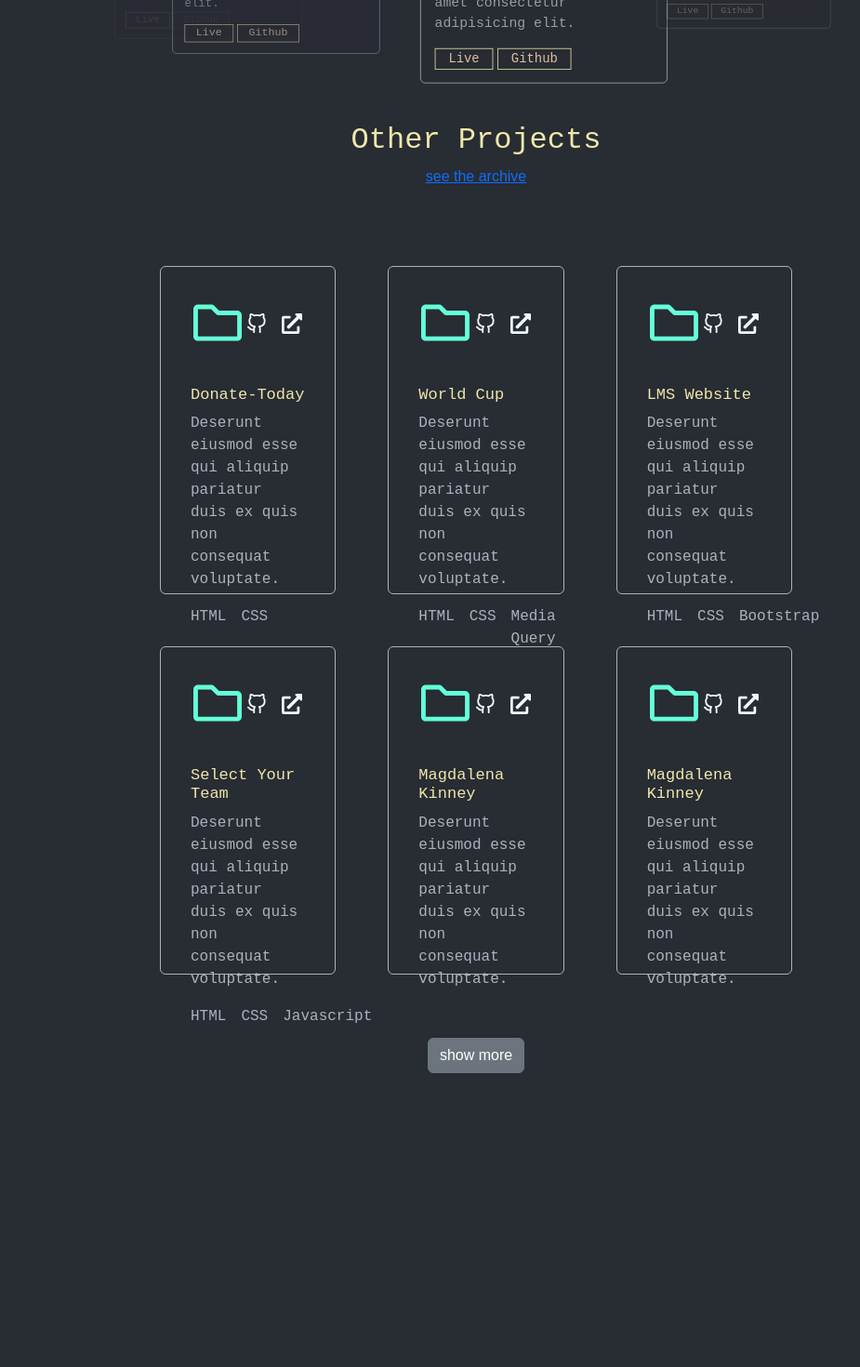
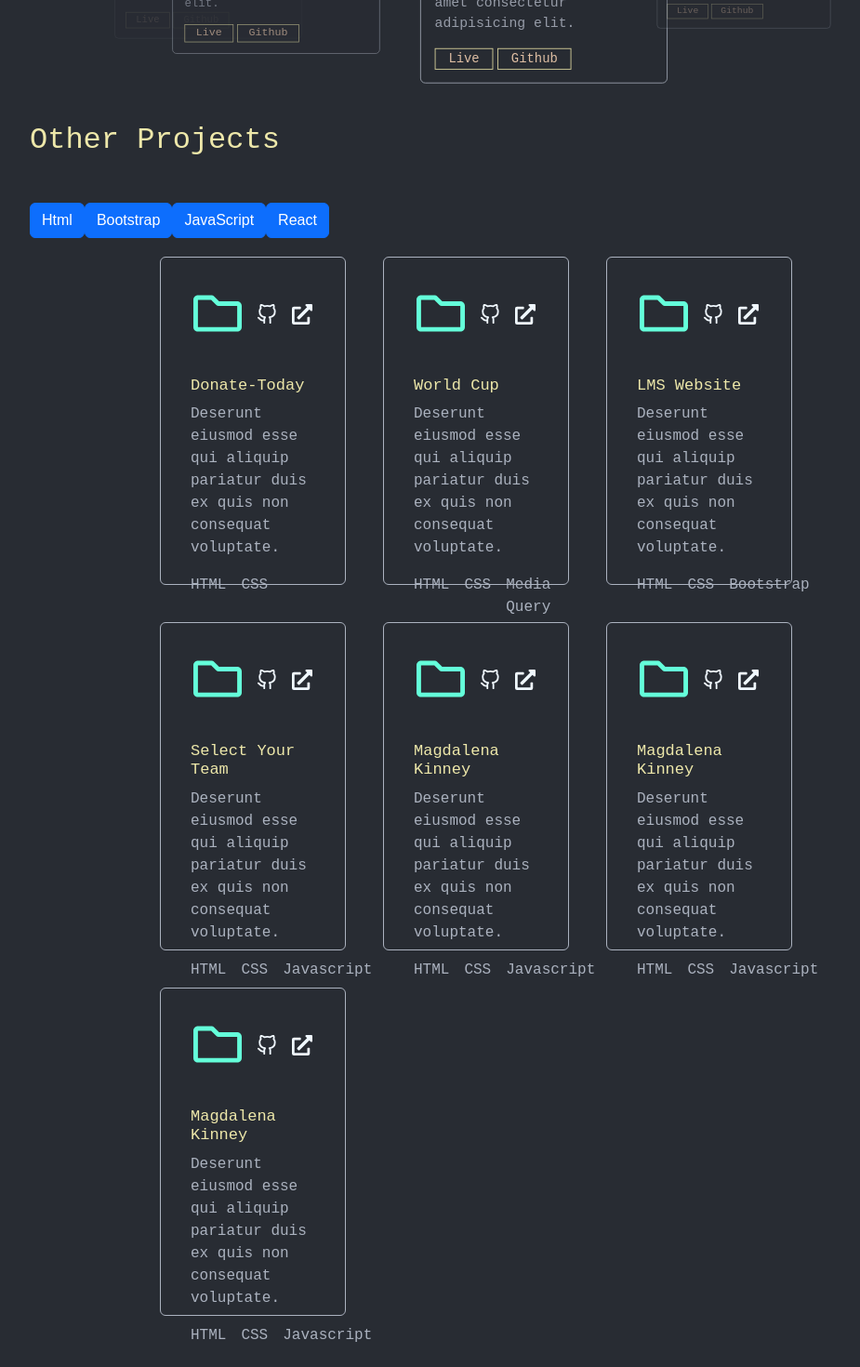
Before and after one commit to mohammadibrahiim1/portfolio, a React (Create React App) app: page / in a window 1280 px wide. Shown: the part 2460-3930 px from the top of the page at 93% size, without its empty margins (128-1053 px from the left). Built offline with nearby package versions, Linux system fonts and the light colour scheme.

Commit message:
category navbar add

```diff
--- a/public/projects.json
+++ b/public/projects.json
@@ -4,6 +4,7 @@
     "image": "http://placehold.it/32x32",
     "name": "Donate-Today",
     "about": "Deserunt eiusmod esse qui aliquip pariatur duis ex quis non consequat voluptate. Dolore excepteur velit est nisi laborum do commodo anim esse officia pariatur in commodo nostrud. Labore tempor enim et esse ad cupidatat quis nisi laborum nulla ad veniam incididunt. Cillum sit consequat proident sunt in ex quis sint consectetur.\r\n",
+    "category": "HTML",
     "externalLink": "https://mohammadibrahim11.github.io/donate-today/",
     "githubLink": "https://github.com/mohammadibrahim11/donate-today",
     "tools": [
@@ -16,6 +17,7 @@
     "image": "http://placehold.it/32x32",
     "name": "World Cup",
     "about": "Deserunt eiusmod esse qui aliquip pariatur duis ex quis non consequat voluptate. Dolore excepteur velit est nisi laborum do commodo anim esse officia pariatur in commodo nostrud. Labore tempor enim et esse ad cupidatat quis nisi laborum nulla ad veniam incididunt. Cillum sit consequat proident sunt in ex quis sint consectetur.\r\n",
+    "category": "HTML",
     "externalLink": "https://mohammadibrahim11.github.io/world-cup/",
     "githubLink": "https://github.com/mohammadibrahim11/world-cup",
     "tools": [
@@ -29,6 +31,7 @@
     "image": "http://placehold.it/32x32",
     "name": "LMS Website",
     "about": "Deserunt eiusmod esse qui aliquip pariatur duis ex quis non consequat voluptate. Dolore excepteur velit est nisi laborum do commodo anim esse officia pariatur in commodo nostrud. Labore tempor enim et esse ad cupidatat quis nisi laborum nulla ad veniam incididunt. Cillum sit consequat proident sunt in ex quis sint consectetur.\r\n",
+    "category": "Bootstrap",
     "externalLink": "https://mohammadibrahim11.github.io/edu-care/",
     "githubLink": "https://github.com/mohammadibrahim11/edu-care",
     "tools": [
@@ -42,6 +45,7 @@
     "image": "http://placehold.it/32x32",
     "name": "Select Your Team",
     "about": "Deserunt eiusmod esse qui aliquip pariatur duis ex quis non consequat voluptate. Dolore excepteur velit est nisi laborum do commodo anim esse officia pariatur in commodo nostrud. Labore tempor enim et esse ad cupidatat quis nisi laborum nulla ad veniam incididunt. Cillum sit consequat proident sunt in ex quis sint consectetur.\r\n",
+    "category": "Javascript",
     "externalLink": "https://thriving-wisp-2b48f6.netlify.app/",
     "githubLink": "https://github.com/programming-hero-web-course2/best-five-dom-assignment-mohammadibrahim11",
     "tools": [
@@ -54,18 +58,36 @@
     "_id": "63bdac2355b5b57209df2ad7",
     "image": "http://placehold.it/32x32",
     "name": "Magdalena Kinney",
-    "about": "Deserunt eiusmod esse qui aliquip pariatur duis ex quis non consequat voluptate. Dolore excepteur velit est nisi laborum do commodo anim esse officia pariatur in commodo nostrud. Labore tempor enim et esse ad cupidatat quis nisi laborum nulla ad veniam incididunt. Cillum sit consequat proident sunt in ex quis sint consectetur.\r\n"
+    "category": "React",
+    "about": "Deserunt eiusmod esse qui aliquip pariatur duis ex quis non consequat voluptate. Dolore excepteur velit est nisi laborum do commodo anim esse officia pariatur in commodo nostrud. Labore tempor enim et esse ad cupidatat quis nisi laborum nulla ad veniam incididunt. Cillum sit consequat proident sunt in ex quis sint consectetur.\r\n",
+    "tools": [
+      {"t1": "HTML"},
+      {"t1": "CSS"},
+      {"t1": "Javascript"}
+     ]
   },
   {
     "_id": "63bdac2355b5b57209df2ad8",
     "image": "http://placehold.it/32x32",
     "name": "Magdalena Kinney",
-    "about": "Deserunt eiusmod esse qui aliquip pariatur duis ex quis non consequat voluptate. Dolore excepteur velit est nisi laborum do commodo anim esse officia pariatur in commodo nostrud. Labore tempor enim et esse ad cupidatat quis nisi laborum nulla ad veniam incididunt. Cillum sit consequat proident sunt in ex quis sint consectetur.\r\n"
+    "category": "React",
+    "about": "Deserunt eiusmod esse qui aliquip pariatur duis ex quis non consequat voluptate. Dolore excepteur velit est nisi laborum do commodo anim esse officia pariatur in commodo nostrud. Labore tempor enim et esse ad cupidatat quis nisi laborum nulla ad veniam incididunt. Cillum sit consequat proident sunt in ex quis sint consectetur.\r\n",
+    "tools": [
+      {"t1": "HTML"},
+      {"t1": "CSS"},
+      {"t1": "Javascript"}
+     ]
   },
   {
     "_id": "63bdac2355b5b57209df2ad9",
     "image": "http://placehold.it/32x32",
     "name": "Magdalena Kinney",
-    "about": "Deserunt eiusmod esse qui aliquip pariatur duis ex quis non consequat voluptate. Dolore excepteur velit est nisi laborum do commodo anim esse officia pariatur in commodo nostrud. Labore tempor enim et esse ad cupidatat quis nisi laborum nulla ad veniam incididunt. Cillum sit consequat proident sunt in ex quis sint consectetur.\r\n"
+    "category": "React",
+    "about": "Deserunt eiusmod esse qui aliquip pariatur duis ex quis non consequat voluptate. Dolore excepteur velit est nisi laborum do commodo anim esse officia pariatur in commodo nostrud. Labore tempor enim et esse ad cupidatat quis nisi laborum nulla ad veniam incididunt. Cillum sit consequat proident sunt in ex quis sint consectetur.\r\n",
+    "tools": [
+      {"t1": "HTML"},
+      {"t1": "CSS"},
+      {"t1": "Javascript"}
+     ]
   }
 ]
--- a/src/Components/ProjectSlider/ProjectSlider.js
+++ b/src/Components/ProjectSlider/ProjectSlider.js
@@ -1,4 +1,5 @@
 import React from "react";
+import { useState } from "react";
 import "./ProjectSlider.css";
 
 // <a href="https://ibb.co/x3T9Ypp"><img src="https://i.ibb.co/yVjvpww/Screenshot-20.png" alt="Screenshot-20" border="0"></a>
@@ -16,9 +17,10 @@ import "./ProjectSlider.css";
 }
 
 const ProjectSlider = () => {
+
   return (
     <div id="project">
-      <section>
+      <section className="slider-section">
         <div className="project-slider-header">
           <h1>Projects I've Built</h1>
         </div>
--- a/src/Components/Projects/Projects.css
+++ b/src/Components/Projects/Projects.css
@@ -1,6 +1,9 @@
 .projects-heading{
+    width: 1027px;
+    margin: 0 auto;
     color: palegoldenrod;
     font-size: 32px;
     font-family: monospace;
     text-transform: capitalize;
+    text-align: left;
 }
--- a/src/Components/Projects/Projects.js
+++ b/src/Components/Projects/Projects.js
@@ -1,49 +1,81 @@
 import React, { useEffect, useState } from "react";
-import { Link } from "react-router-dom";
+// import { Link } from "react-router-dom";
 import Project from "../Project/Project";
-import './Projects.css'
+import "./Projects.css";
+import {Menu} from '../../data'
 
 const Projects = () => {
-  const [projects, setProjects] = useState([]);
-  const [showMore, setShowMore] = useState(6);
+  const [projects, setProjects] = useState(Menu);
+  // const [showMore, setShowMore] = useState(6);
 
-  useEffect(() => {
-    fetch("projects.json")
-      .then((res) => res.json())
-      .then((data) => {
-        setProjects(data);
-        console.log(data);
-      });
-  }, []);
+  // useEffect(() => {
+  //   fetch("projects.json")
+  //     .then((res) => res.json())
+  //     .then((data) => {
+  //       setProjects(data);
+  //       console.log(data);
+  //     });
+  // }, []);
 
-  const displayProject = () => {
-    setShowMore((projects)=> projects + projects);
-    console.log('first')
+  const filterItem = (categItem) => {
+    const updateItems = Menu.filter((curElem) => {
+      return curElem.category === categItem;
+    });
+
+    setProjects(updateItems);
   };
+
+  // const displayProject = () => {
+  //   setShowMore((projects)=> projects + projects);
+  //   console.log('first')
+  // };
 
   // const projectsData = projects.slice(0,6)
   return (
     <div id="project">
-      <section className="w-75 m-auto">
-        <div className="text-center pb-5">
+      <section className="w-75 m-auto all-projects-section">
+        <div className=" pb-5">
           <h3 className="projects-heading">Other Projects</h3>
-          <Link className="projects-sub-heading">
+          {/* <Link className="projects-sub-heading text-center">
             <p>see the archive</p>
-          </Link>
+          </Link> */}
+        </div>
+        <div>
+          <button
+            className="btn btn-primary"
+            onClick={() => filterItem("HTML")}
+          >
+            Html
+          </button>
+          <button
+            className="btn btn-primary"
+            onClick={() => filterItem("Bootstrap")}
+          >
+            Bootstrap
+          </button>
+          <button
+            className="btn btn-primary"
+            onClick={() => filterItem("Javascript")}
+          >
+            JavaScript
+          </button>
+          <button
+            className="btn btn-primary"
+            onClick={() => filterItem("React")}
+          >
+            React
+          </button>
         </div>
         <div className="col col-sm-12 col-md-12 col-lg-9 m-auto ">
-          <div className="row row-cols-1 row-cols-md-2 row-cols-lg-3 g-3 ">
-            {
-              projects
-                .slice(0, showMore)
-                .map((project) => (
-                  <Project project={project} id={project._id}></Project>
-                ))}
+          <div className="row row-cols-1 row-cols-md-2 row-cols-lg-3 g-0">
+            {projects.map((project) => (
+              <Project project={project} id={project._id}></Project>
+            ))}
           </div>
         </div>
       </section>
       <div className="text-center">
-        {
+        {/* {
           <button
             type="button"
             class="btn btn-secondary mt-5"
@@ -51,7 +83,7 @@ const Projects = () => {
           >
             show more
           </button>
-        }
+        } */}
       </div>
     </div>
   );
--- /dev/null
+++ b/src/data.js
@@ -0,0 +1,94 @@
+
+ export const Menu = [
+    {
+      "_id": "63bdac2355b5b57209df2ad3",
+      "image": "http://placehold.it/32x32",
+      "name": "Donate-Today",
+      "about": "Deserunt eiusmod esse qui aliquip pariatur duis ex quis non consequat voluptate. Dolore excepteur velit est nisi laborum do commodo anim esse officia pariatur in commodo nostrud. Labore tempor enim et esse ad cupidatat quis nisi laborum nulla ad veniam incididunt. Cillum sit consequat proident sunt in ex quis sint consectetur.\r\n",
+      "category": "HTML",
+      "externalLink": "https://mohammadibrahim11.github.io/donate-today/",
+      "githubLink": "https://github.com/mohammadibrahim11/donate-today",
+      "tools": [
+        {"t1": "HTML"},
+        {"t1": "CSS"}
+       ]
+    },
+    {
+      "_id": "63bdac2355b5b57209df2ad4",
+      "image": "http://placehold.it/32x32",
+      "name": "World Cup",
+      "about": "Deserunt eiusmod esse qui aliquip pariatur duis ex quis non consequat voluptate. Dolore excepteur velit est nisi laborum do commodo anim esse officia pariatur in commodo nostrud. Labore tempor enim et esse ad cupidatat quis nisi laborum nulla ad veniam incididunt. Cillum sit consequat proident sunt in ex quis sint consectetur.\r\n",
+      "category": "HTML",
+      "externalLink": "https://mohammadibrahim11.github.io/world-cup/",
+      "githubLink": "https://github.com/mohammadibrahim11/world-cup",
+      "tools": [
+        {"t1": "HTML"},
+        {"t1": "CSS"},
+        {"t1": "Media Query"}
+       ]
+    },
+    {
+      "_id": "63bdac2355b5b57209df2ad5",
+      "image": "http://placehold.it/32x32",
+      "name": "LMS Website",
+      "about": "Deserunt eiusmod esse qui aliquip pariatur duis ex quis non consequat voluptate. Dolore excepteur velit est nisi laborum do commodo anim esse officia pariatur in commodo nostrud. Labore tempor enim et esse ad cupidatat quis nisi laborum nulla ad veniam incididunt. Cillum sit consequat proident sunt in ex quis sint consectetur.\r\n",
+      "category": "Bootstrap",
+      "externalLink": "https://mohammadibrahim11.github.io/edu-care/",
+      "githubLink": "https://github.com/mohammadibrahim11/edu-care",
+      "tools": [
+        {"t1": "HTML"},
+        {"t1": "CSS"},
+        {"t1": "Bootstrap"}
+       ]
+    },
+    {
+      "_id": "63bdac2355b5b57209df2ad6",
+      "image": "http://placehold.it/32x32",
+      "name": "Select Your Team",
+      "about": "Deserunt eiusmod esse qui aliquip pariatur duis ex quis non consequat voluptate. Dolore excepteur velit est nisi laborum do commodo anim esse officia pariatur in commodo nostrud. Labore tempor enim et esse ad cupidatat quis nisi laborum nulla ad veniam incididunt. Cillum sit consequat proident sunt in ex quis sint consectetur.\r\n",
+      "category": "Javascript",
+      "externalLink": "https://thriving-wisp-2b48f6.netlify.app/",
+      "githubLink": "https://github.com/programming-hero-web-course2/best-five-dom-assignment-mohammadibrahim11",
+      "tools": [
+        {"t1": "HTML"},
+        {"t1": "CSS"},
+        {"t1": "Javascript"}
+       ]
+    },
+    {
+      "_id": "63bdac2355b5b57209df2ad7",
+      "image": "http://placehold.it/32x32",
+      "name": "Magdalena Kinney",
+      "category": "React",
+      "about": "Deserunt eiusmod esse qui aliquip pariatur duis ex quis non consequat voluptate. Dolore excepteur velit est nisi laborum do commodo anim esse officia pariatur in commodo nostrud. Labore tempor enim et esse ad cupidatat quis nisi laborum nulla ad veniam incididunt. Cillum sit consequat proident sunt in ex quis sint consectetur.\r\n",
+      "tools": [
+        {"t1": "HTML"},
+        {"t1": "CSS"},
+        {"t1": "Javascript"}
+       ]
+    },
+    {
+      "_id": "63bdac2355b5b57209df2ad8",
+      "image": "http://placehold.it/32x32",
+      "name": "Magdalena Kinney",
+      "category": "React",
+      "about": "Deserunt eiusmod esse qui aliquip pariatur duis ex quis non consequat voluptate. Dolore excepteur velit est nisi laborum do commodo anim esse officia pariatur in commodo nostrud. Labore tempor enim et esse ad cupidatat quis nisi laborum nulla ad veniam incididunt. Cillum sit consequat proident sunt in ex quis sint consectetur.\r\n",
+      "tools": [
+        {"t1": "HTML"},
+        {"t1": "CSS"},
+        {"t1": "Javascript"}
+       ]
+    },
+    {
+      "_id": "63bdac2355b5b57209df2ad9",
+      "image": "http://placehold.it/32x32",
+      "name": "Magdalena Kinney",
+      "category": "React",
+      "about": "Deserunt eiusmod esse qui aliquip pariatur duis ex quis non consequat voluptate. Dolore excepteur velit est nisi laborum do commodo anim esse officia pariatur in commodo nostrud. Labore tempor enim et esse ad cupidatat quis nisi laborum nulla ad veniam incididunt. Cillum sit consequat proident sunt in ex quis sint consectetur.\r\n",
+      "tools": [
+        {"t1": "HTML"},
+        {"t1": "CSS"},
+        {"t1": "Javascript"}
+       ]
+    }
+  ]
```
Also changed, not shown: src/Components/ProjectSlider/ProjectSlider.css (+6 -1 lines).
